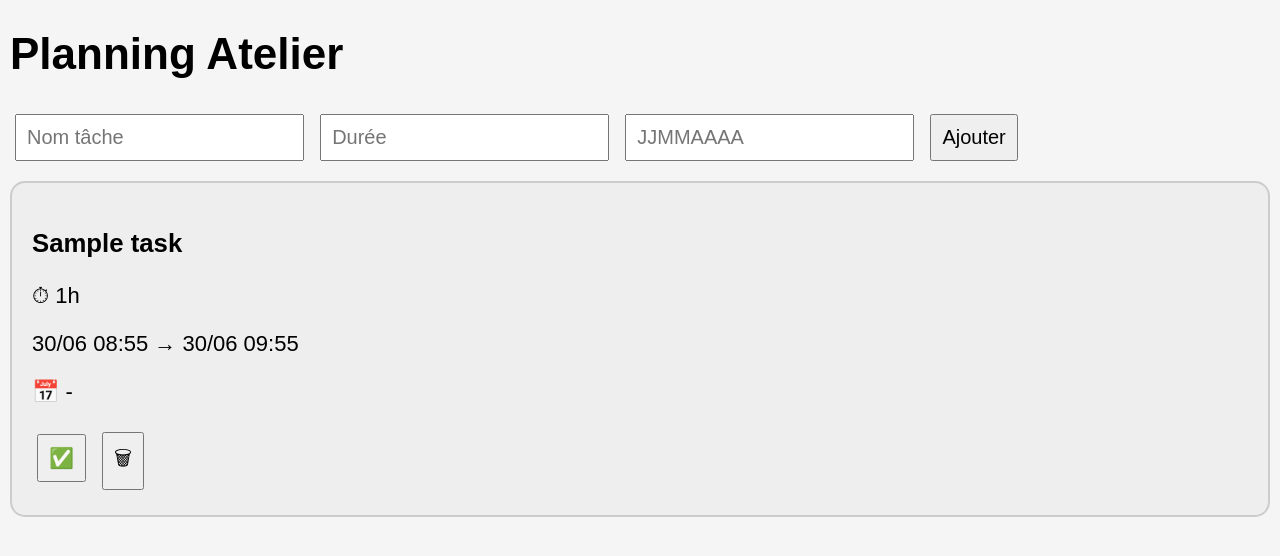
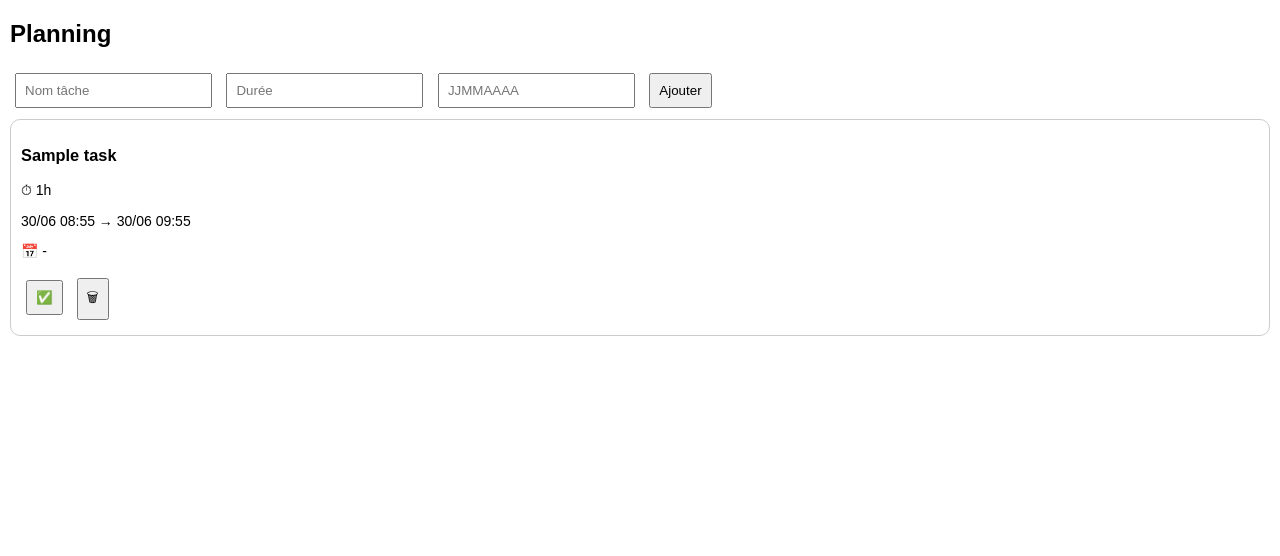
Before and after one commit to Damien76680/Planningweb, a Flask app: page / in a window 1280 px wide. Shown: the top 556 px of the page. Run offline with Flask 3, Linux system fonts and the light colour scheme; tables that the repository leaves empty hold one stand-in row (values such as "Sample post").

Commit message:
Update title and styling in index.html

```diff
--- a/templates/index.html
+++ b/templates/index.html
@@ -1,42 +1,44 @@
 <!DOCTYPE html>
 <html>
 <head>
-  <title>Planning Atelier</title>
+  <title>Planning</title>
+
   <meta name="viewport" content="width=device-width, initial-scale=1">
 
   <style>
-    body { font-family: Arial; font-size: 22px; background:#f5f5f5; margin:10px; }
-
-    input, button {
-      font-size: 20px;
-      padding: 10px;
-      margin: 5px;
+    body {
+      font-family: Arial;
+      margin: 10px;
     }
 
     .task {
-      margin: 15px 0;
-      padding: 20px;
-      border-radius: 15px;
-      border: 2px solid #ccc;
+      margin: 6px 0;
+      padding: 10px;
+      border-radius: 10px;
+      border: 1px solid #ccc;
+      font-size: 14px;
     }
 
-    .encours { background:#cce5ff; }
-    .termine { background:#d4edda; }
-    .pause { background:#ffe5b4; }
-    .afaire { background:#eee; }
-    .retard { border:4px solid red; }
+    .termine {
+      background: #e0e0e0;
+      opacity: 0.7;
+    }
 
-    .buttons button { margin:5px; }
+    input, button {
+      margin: 5px;
+      padding: 8px;
+    }
   </style>
 </head>
 
 <body>
 
-<h1>Planning Atelier</h1>
+<h2>Planning</h2>
 
 <input id="nom" placeholder="Nom tâche">
 <input id="duree" placeholder="Durée">
 <input id="deadline" placeholder="JJMMAAAA">
+
 <button onclick="addTask()">Ajouter</button>
 
 <div id="tasks"></div>
```
